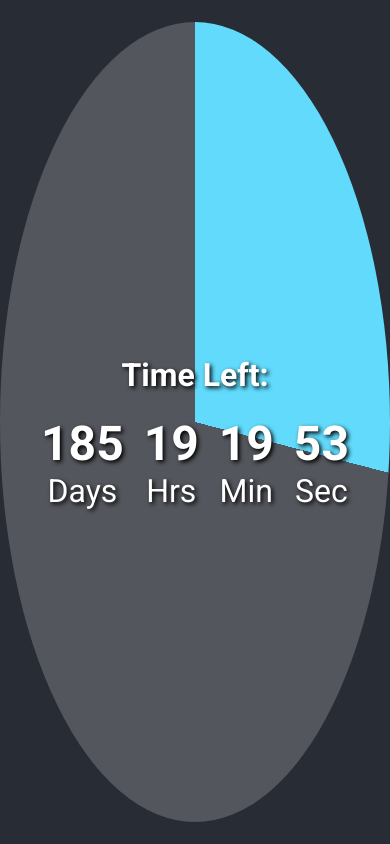
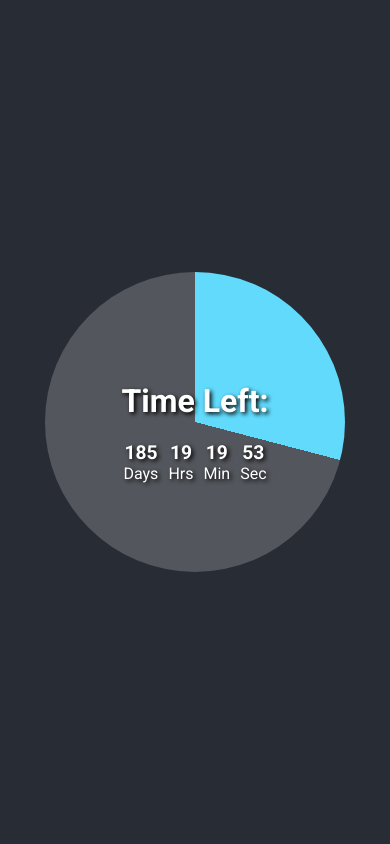
Before and after one commit to justk1llm3/countdown, a plain HTML site: page index.html in a window 390 px wide. Drawn offline with Linux system fonts and the light colour scheme.

Commit message:
Added: support for mobile screen
responsive design for smaller ratio screens

```diff
--- a/styles.css
+++ b/styles.css
@@ -22,10 +22,7 @@ body {
 
 .countdown-container {
     text-align: center;
-    /* background-color: #333; */
     padding: 20px;
-    /* border-radius: 10px; */
-    /* box-shadow: 0 4px 8px rgba(0, 0, 0, 0.1); */
     position: absolute;
     width: 80%;
     height: 80%;
@@ -33,14 +30,14 @@ body {
     justify-content: center;
     align-items: center;
     flex-direction: column;
-    text-shadow: 2px 2px 4px #000000;}
+    text-shadow: 2px 2px 4px #000000;
+}
 
 #countdown {
     display: flex;
     justify-content: center;
     gap: 20px;
     font-size: 2em;
-
 }
 
 .time {
@@ -53,3 +50,38 @@ body {
     font-size: 1.5em;
     font-weight: bold;
 }
+
+/* Responsive Design */
+@media (max-width: 1024px) {
+    .progress-circle {
+        width: 600px;
+        height: 600px;
+    }
+    #countdown {
+        font-size: 1.5em;
+    }
+}
+
+@media (max-width: 768px) {
+    .progress-circle {
+        width: 400px;
+        height: 400px;
+    }
+    #countdown {
+        font-size: 1.2em;
+    }
+}
+
+@media (max-width: 480px) {
+    .progress-circle {
+        width: 300px;
+        height: 300px;
+    }
+    #countdown {
+        font-size: 1em;
+        gap: 10px;
+    }
+    .time span {
+        font-size: 1.2em;
+    }
+}
```
